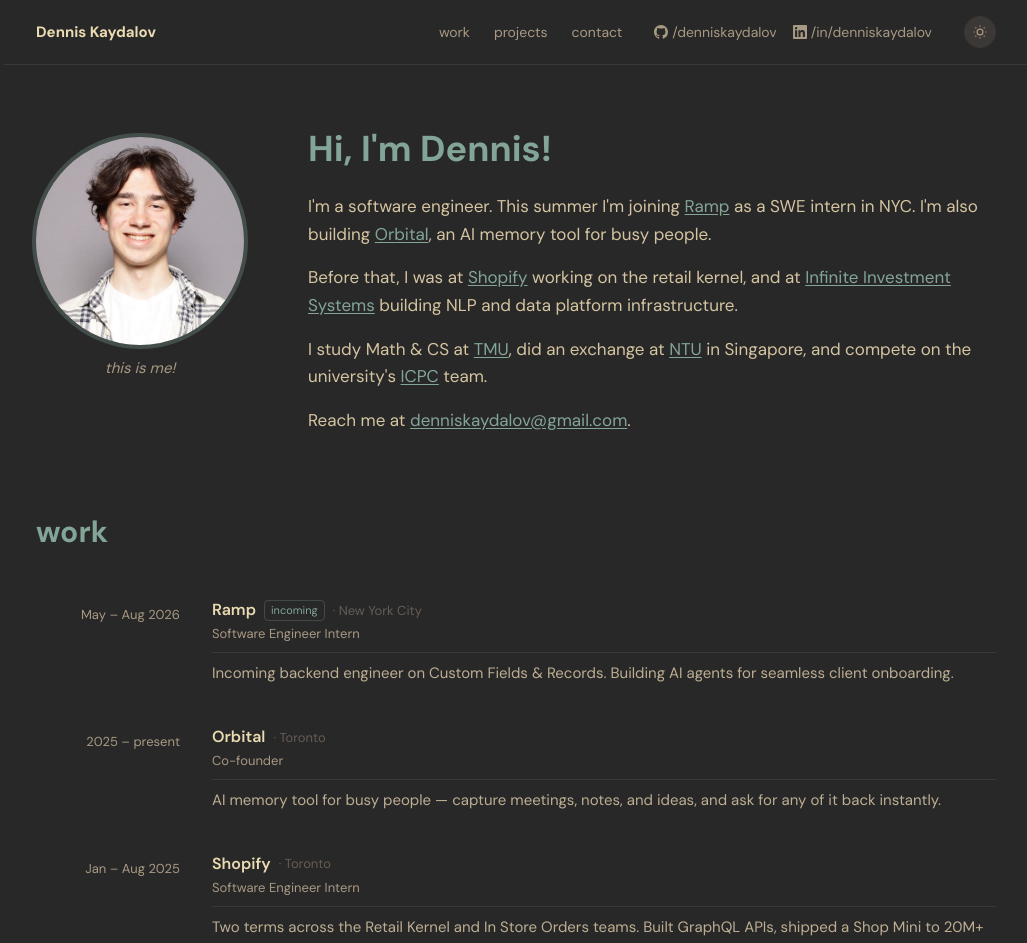
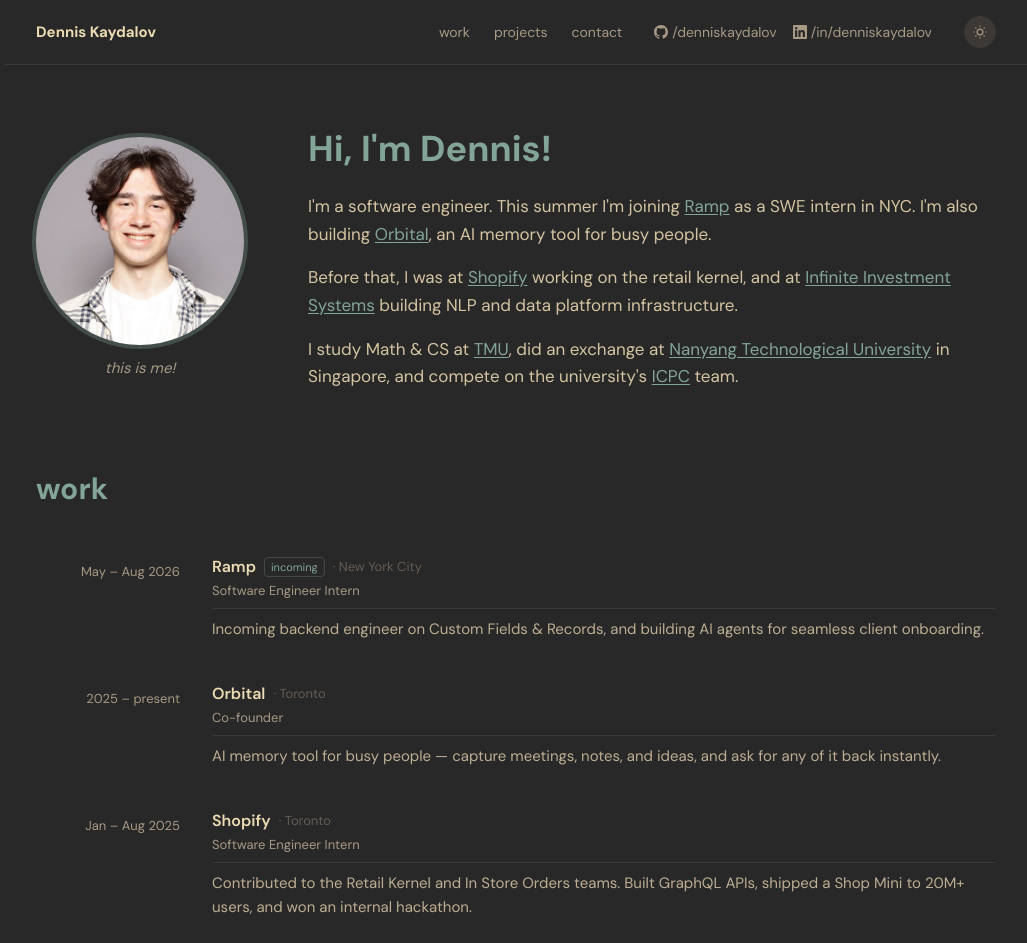
Before and after one commit to denniskaydalov/portfolio, a Next.js app: page / in a window 1280 px wide. Shown: the top 943 px of the page, without its empty margins (124-1151 px from the left). Built offline with nearby package versions, Linux system fonts and the light colour scheme.

Commit message:
Adjust description

```diff
--- a/app/page.tsx
+++ b/app/page.tsx
@@ -11,11 +11,11 @@
     location: 'New York City',
     period: 'May – Aug 2026',
     incoming: true,
-    description: 'Incoming backend engineer on Custom Fields & Records. Building AI agents for seamless client onboarding.',
+    description: 'Incoming backend engineer on Custom Fields & Records, and building AI agents for seamless client onboarding.',
   },
   {
     company: 'Orbital',
-    url: 'https://tryorbital.vercel.com',
+    url: 'https://orbital.app',
     role: 'Co-founder',
     location: 'Toronto',
     period: '2025 – present',
@@ -29,7 +29,7 @@
     location: 'Toronto',
     period: 'Jan – Aug 2025',
     incoming: false,
-    description: 'Two terms across the Retail Kernel and In Store Orders teams. Built GraphQL APIs, shipped a Shop Mini to 20M+ users, and won an internal hackathon.',
+    description: 'Contributed to the Retail Kernel and In Store Orders teams. Built GraphQL APIs, shipped a Shop Mini to 20M+ users, and won an internal hackathon.',
   },
   {
     company: 'Infinite Investment Systems',
@@ -76,7 +76,7 @@
               I'm a software engineer. This summer I'm joining{' '}
               <a href="https://ramp.com" target="_blank" rel="noopener noreferrer" style={{ color: t.accent }} className="underline underline-offset-2 hover:opacity-75 transition-opacity">Ramp</a>{' '}
               as a SWE intern in NYC. I'm also building{' '}
-              <a href="https://tryorbital.vercel.com" target="_blank" rel="noopener noreferrer" style={{ color: t.accent }} className="underline underline-offset-2 hover:opacity-75 transition-opacity">Orbital</a>,
+              <a href="https://orbital.app" target="_blank" rel="noopener noreferrer" style={{ color: t.accent }} className="underline underline-offset-2 hover:opacity-75 transition-opacity">Orbital</a>,
               an AI memory tool for busy people.
             </p>
             <p>
@@ -89,13 +89,9 @@
             <p>
               I study Math &amp; CS at{' '}
               <a href="https://www.torontomu.ca" target="_blank" rel="noopener noreferrer" style={{ color: t.accent }} className="underline underline-offset-2 hover:opacity-75 transition-opacity">TMU</a>, did an exchange at{' '}
-              <a href="https://ntu.edu.sg" target="_blank" rel="noopener noreferrer" style={{ color: t.accent }} className="underline underline-offset-2 hover:opacity-75 transition-opacity">NTU</a>{' '}
+              <a href="https://ntu.edu.sg" target="_blank" rel="noopener noreferrer" style={{ color: t.accent }} className="underline underline-offset-2 hover:opacity-75 transition-opacity">Nanyang Technological University</a>{' '}
               in Singapore, and compete on the university's{' '}
               <a href="https://www.torontomu.ca/science/news-events/2026/01/tmu-climbs-the-ranks-in-global-computer-programming-competition/" target="_blank" rel="noopener noreferrer" style={{ color: t.accent }} className="underline underline-offset-2 hover:opacity-75 transition-opacity">ICPC</a> team.
-            </p>
-            <p>
-              Reach me at{' '}
-              <a href="mailto:denniskaydalov@gmail.com" style={{ color: t.accent }} className="underline underline-offset-2 hover:opacity-75 transition-opacity">denniskaydalov@gmail.com</a>.
             </p>
           </div>
         </div>
```
